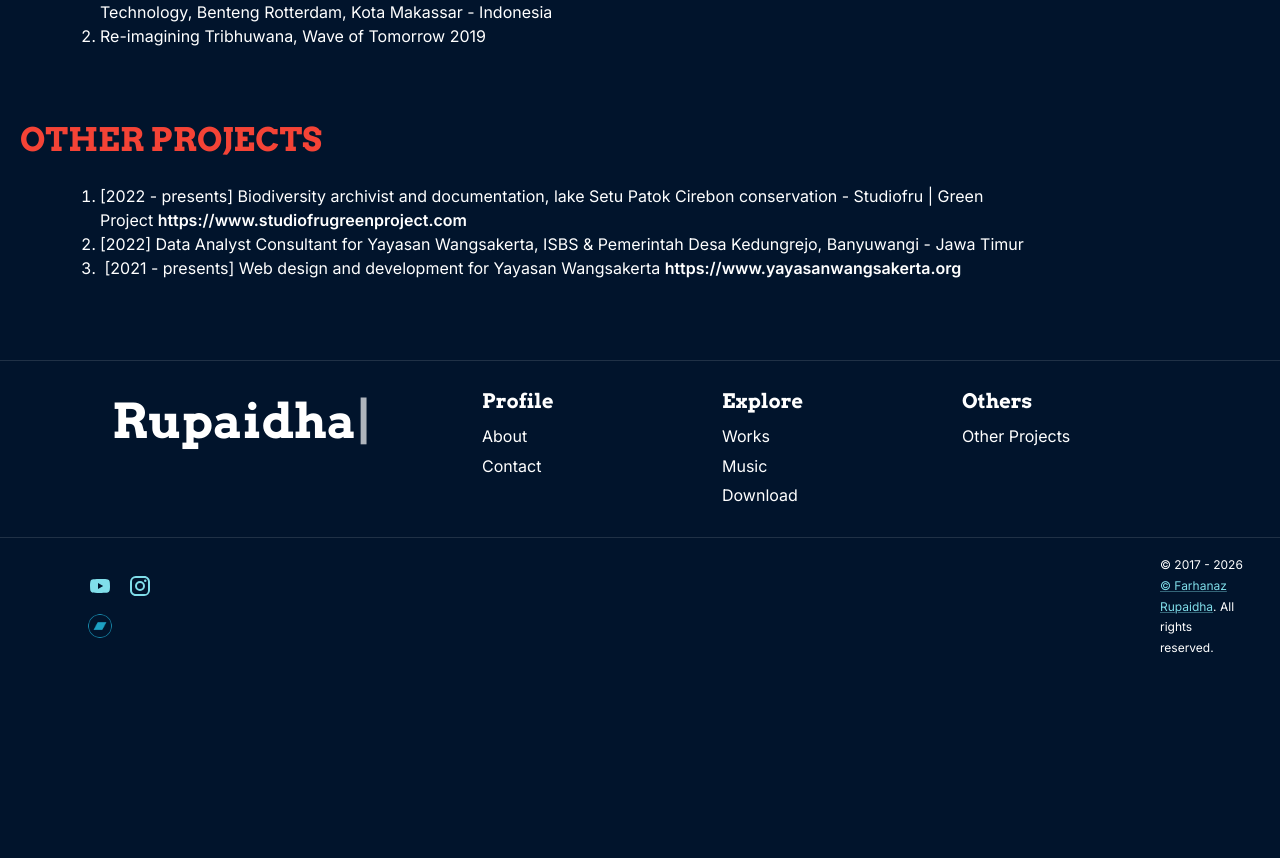
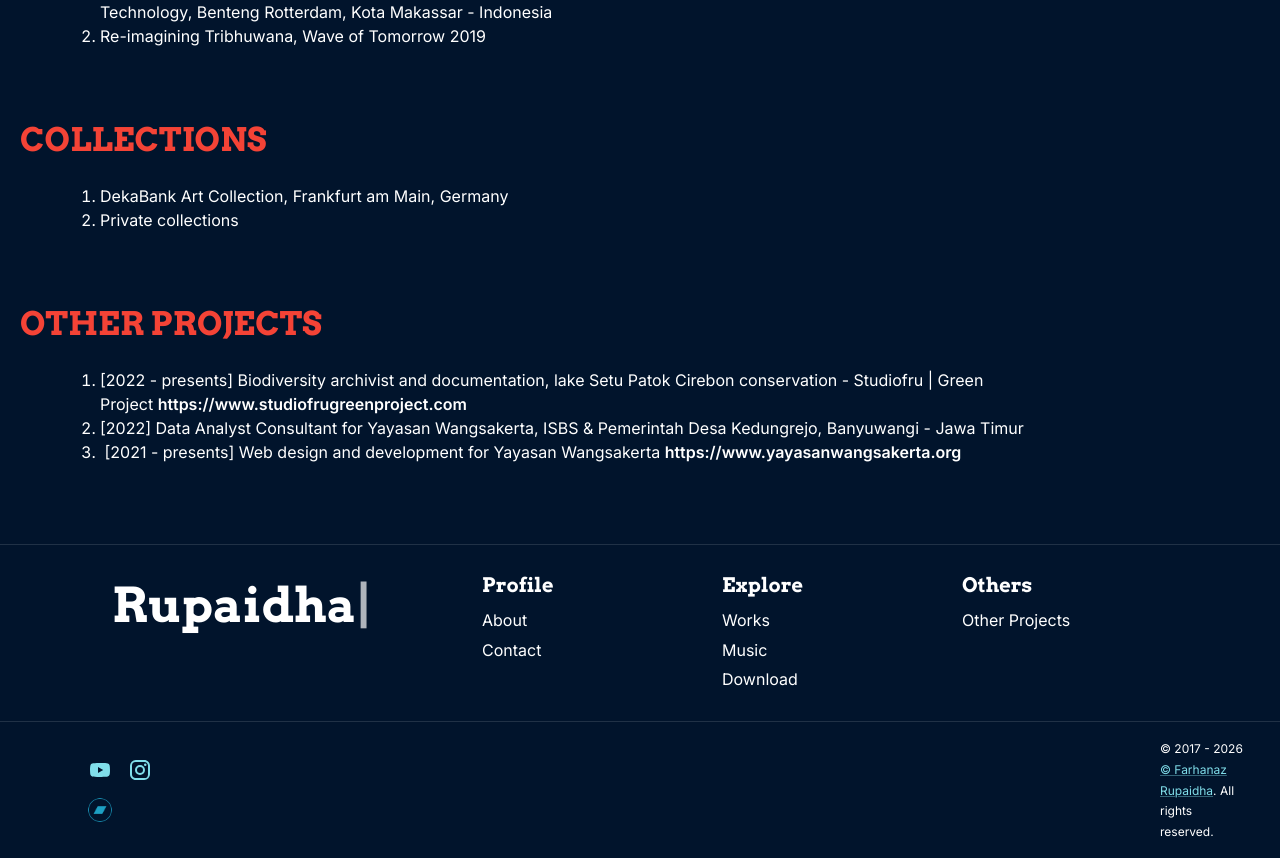
Before and after one commit to farhanazrupaidha/farhanazrupaidha-markdown, a Next.js app: page /about in a window 1280 px wide. Shown: the part 2704-3562 px from the top of the page. Before the commit the page ends 3378 px from the top, so only its background shows below. Built offline with nearby package versions, Linux system fonts and the light colour scheme; no server answers; what @mui/material-nextjs would draw is missing.

Commit message:
collections added on about page

```diff
--- a/src/app/about/page.tsx
+++ b/src/app/about/page.tsx
@@ -183,6 +183,16 @@ export default function Index() {
         </li>
         </ol>
         <p>&nbsp;</p>
+        <Typography variant="h4" color="#f44336" sx={{mb:1, mt:2}}>COLLECTIONS</Typography>
+        <ol className="list-decimal my-6 list-outside ml-20">
+        <li>
+        <div>DekaBank Art Collection, Frankfurt am Main, Germany</div>
+        </li>
+        <li>
+        <div>Private collections</div>
+        </li>
+        </ol>
+        <p>&nbsp;</p>
         <Typography variant="h4" color="#f44336" sx={{mb:1, mt:2}}>OTHER PROJECTS</Typography>
         <ol className="list-decimal my-6 list-outside ml-20">
         <li>
```
Also changed, not shown: _posts/aroma_pesisir.md (+4 -2 lines).
